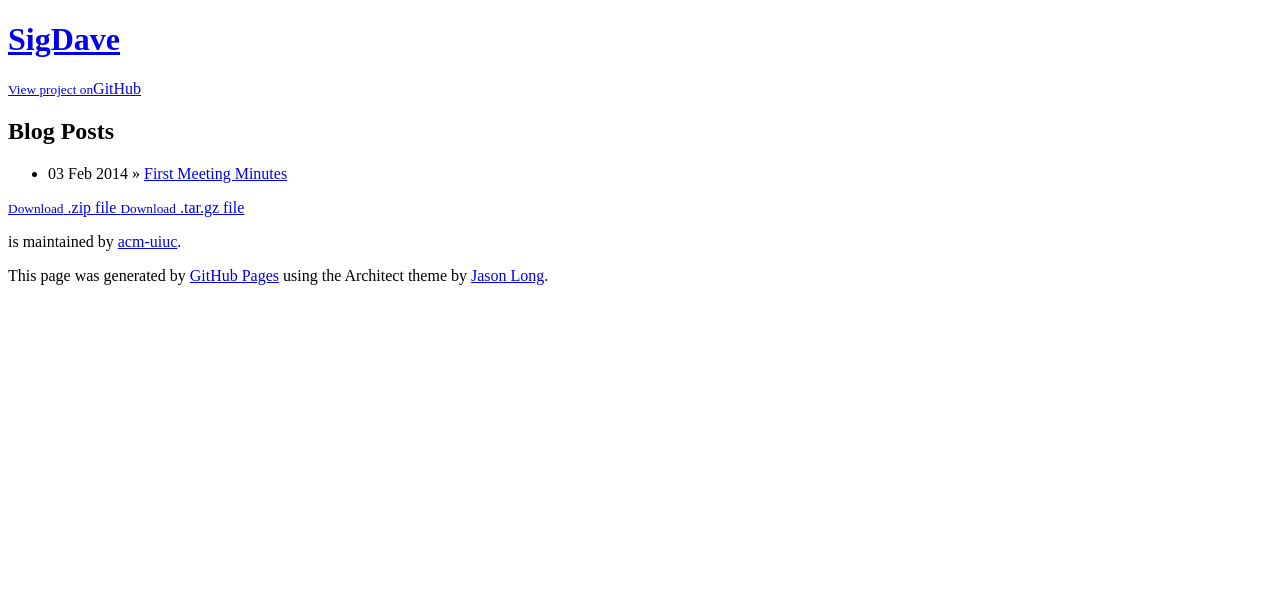
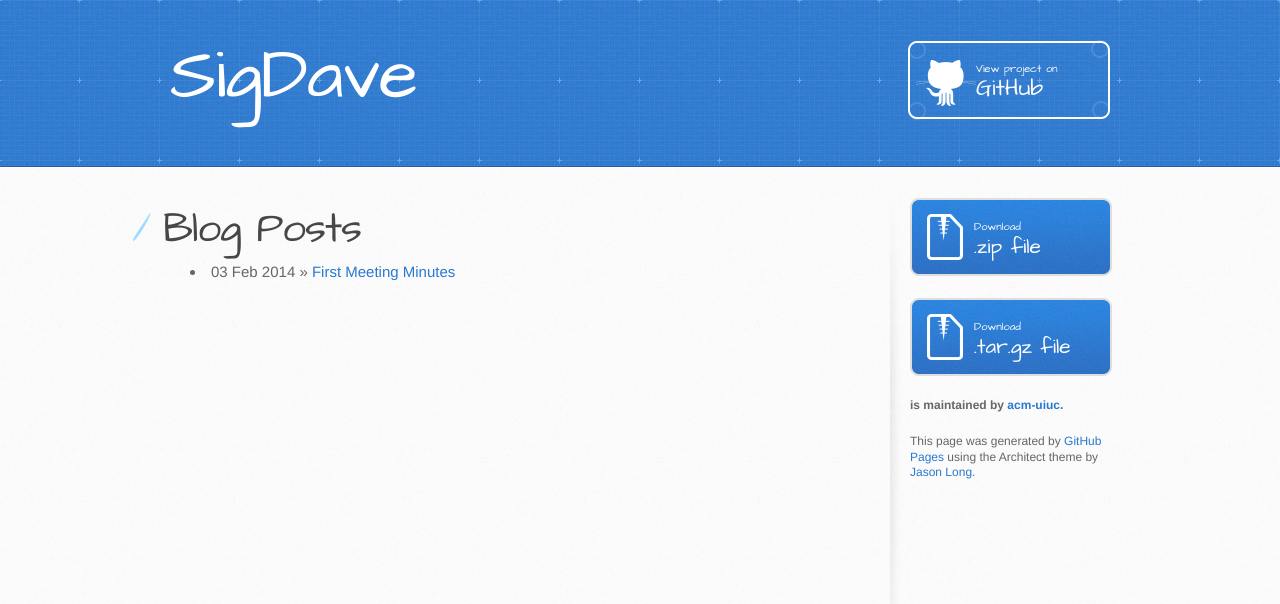
Before and after one commit to acm-uiuc/sigdave, a Jekyll site: the page built from index.html, in a window 1280 px wide. Shown: the top 604 px of the page. Built offline with Jekyll 4.4.1, drawn with Linux system fonts in a browser that asks for light colours; Markdown is read by kramdown in place of the engine named in the settings.

```diff
--- a/_config.yml
+++ b/_config.yml
@@ -1,4 +1,4 @@
 name: SigDave
 markdown: maruku
 pygments: true
-baseurl: /sigdave
+baseurl: /sigdave/
```
